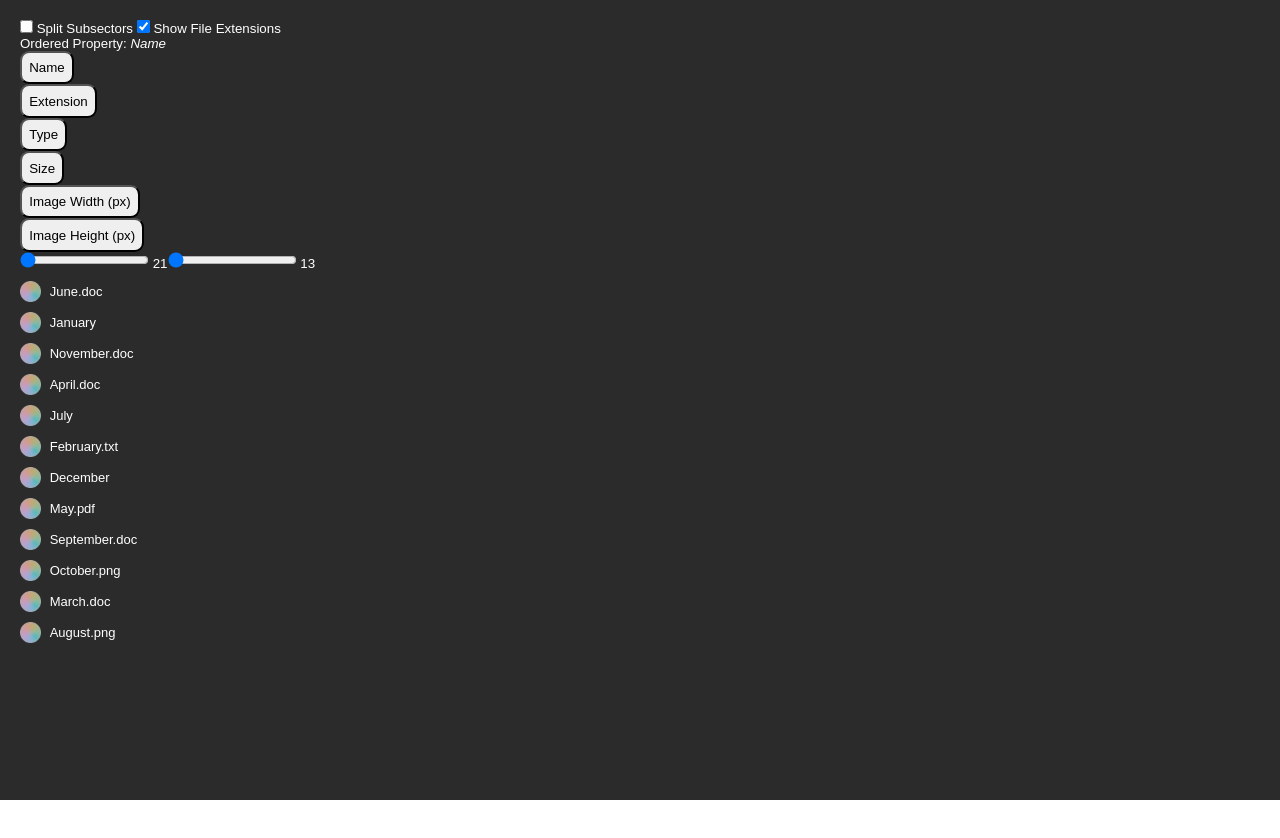
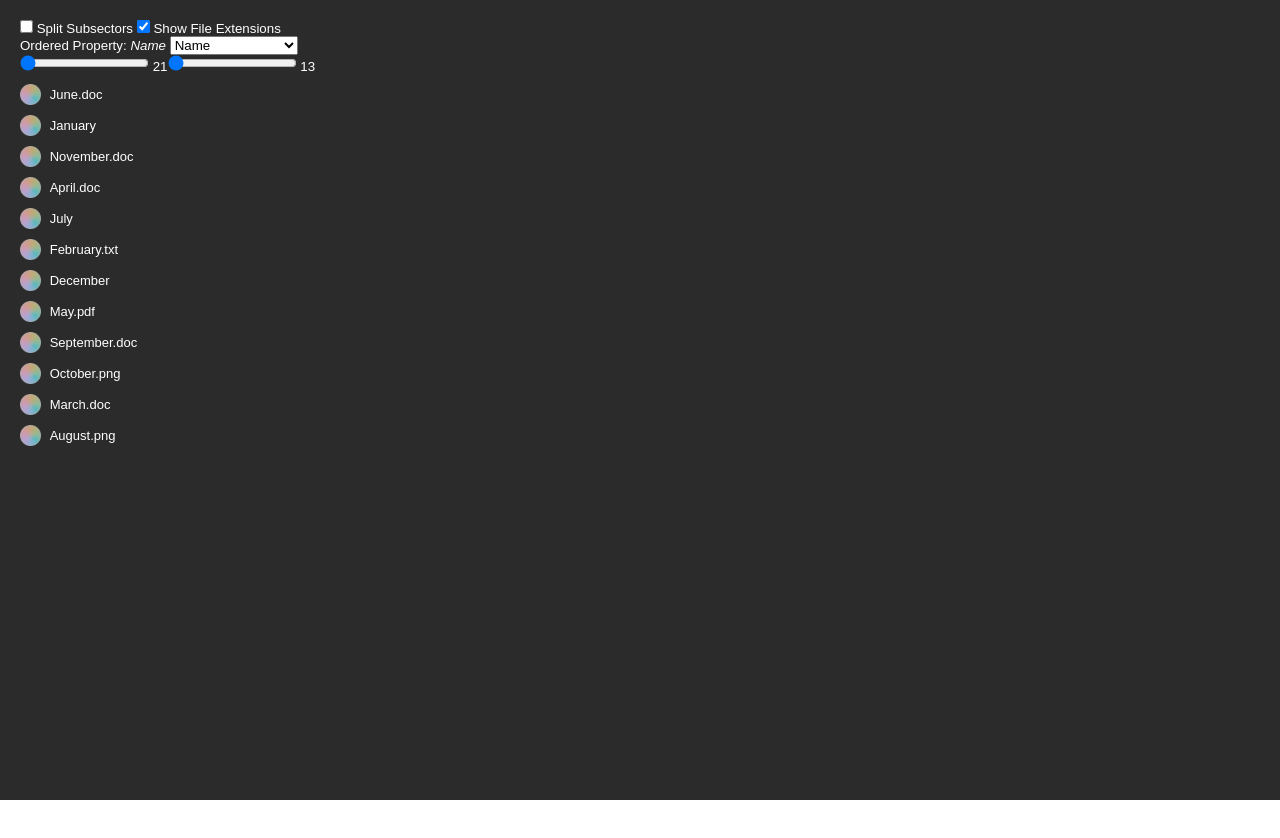
Before and after one commit to benjacksonk/FileBrowser, a SvelteKit app: page / in a window 1280 px wide. Shown: the top 838 px of the page. After the commit the page ends 815 px from the top, so only its background shows below. Built offline with nearby package versions, Linux system fonts and the light colour scheme.

Commit message:
changed orderedproperty control into a select instead of a group of buttons

```diff
--- a/src/FilePaneConfig.svelte
+++ b/src/FilePaneConfig.svelte
@@ -6,19 +6,18 @@
     } : {
         orderedProperty: string
     } = $props();
-
-    function handleClickOrderedProperty(event: MouseEvent, propertyName: string) {
-        orderedProperty = propertyName;
-    }
 </script>
 
 
 
 <div class="FilePaneConfig">
-    <div>Ordered Property: <i>{orderedProperty}</i></div>
-    {#each FileType.defaultsPerProperty.keys() as propertyName}
-    <button onmousedown={(event) => handleClickOrderedProperty(event, propertyName)}>{propertyName}</button>
-    {/each}
+    <label for="select-orderedProperty">Ordered Property: <i>{orderedProperty}</i></label>
+
+    <select id="select-orderedProperty" name="select-orderedProperty" bind:value={orderedProperty}>
+        {#each FileType.defaultsPerProperty.keys() as propertyName}
+        <option value={propertyName}>{propertyName}</option>
+        {/each}
+    </select>
 </div>
 
 
```
